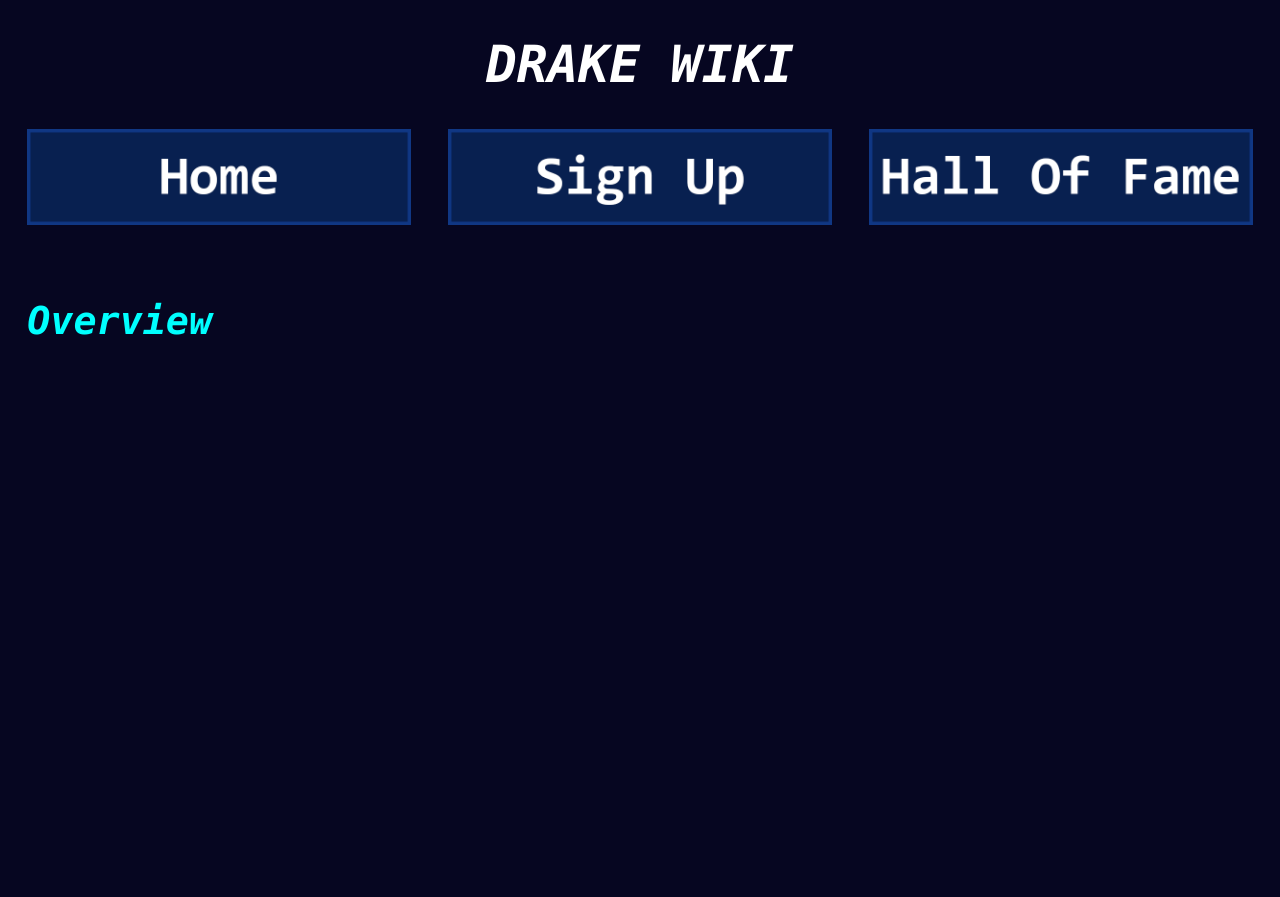
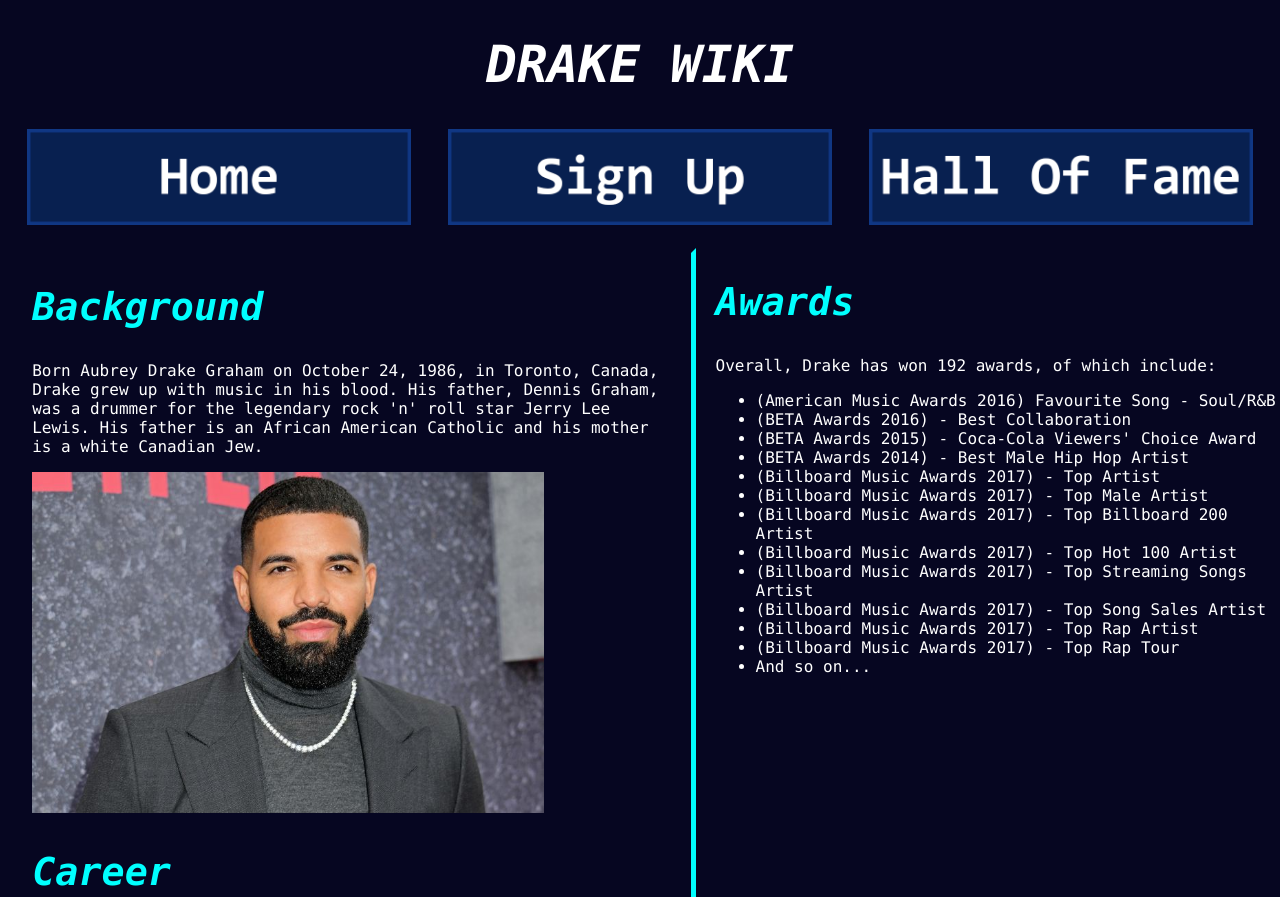
Before and after one commit to BAKAJ77/interactive-website, a plain HTML site: page index.html in a window 1280 px wide. Shown: the top 897 px of the page. Before the commit the page ends 800 px from the top, so only its background shows below. Drawn offline with Linux system fonts and the light colour scheme.

Commit message:
Cleaned up home page

```diff
--- a/index.html
+++ b/index.html
@@ -21,12 +21,60 @@
             <a href="#">
                 <img src="assets/hof_btn.png" alt="hall-of-fame-button" class="button">
             </a>
-        </div> <br/> <br/>
+        </div> <br/>
 
-        <h2>Overview</h2>
+        <div id="main-body">
+            <h2>Background</h2>
+            <p>
+                Born Aubrey Drake Graham on October 24, 1986, in Toronto, Canada, Drake grew up with music in his blood.
+                His father, Dennis Graham, was a drummer for the legendary rock 'n' roll star Jerry Lee Lewis.
+                His father is an African American Catholic and his mother is a white Canadian Jew.
+            </p>
 
-        <p>
+            <img src="assets/drake_img.jpg" alt="drake-img" class="image">
 
-        </p>
+            <h2>Career</h2>
+            <p>
+                Drake initially gained recognition as an actor on the teen drama television series Degrassi: The Next Generation in the early 2000s.
+                Intent on pursuing a career as a rapper, he departed the series in 2007 following the release of his debut mixtape, Room for Improvement.
+                He released two further independent projects, Comeback Season and So Far Gone, before signing to Lil Wayne's Young Money Entertainment in June 2009.
+                Drake released his debut studio album Thank Me Later in 2010, which debuted at number one on the U.S.
+                Billboard 200 and was soon certified platinum by the Recording Industry Association of America (RIAA).
+                His next two releases were 2011's Take Care and 2013's Nothing Was the Same, which were both critically and commercially successful;
+                the former earned him his first Grammy Award for Best Rap Album. <br/> <br/>
+
+                Drake holds several Billboard chart records. He has the most charted songs (154) among solo artists in the history of the Billboard Hot 100,
+                the most simultaneously charted Hot 100 songs in a single week (24), the most time on the Hot 100 (431 weeks) and the most Hot 100 debuts in a week (21).
+                Drake also has the most number one singles on the Hot Rap Songs, Hot R&B/Hip-Hop Airplay and Rhythmic Charts.
+                Alongside his Grammy Award wins, Drake has won three Juno Awards and six American Music Awards, as well as a record thirteen Billboard Music Awards,
+                while also being one of the most acclaimed rappers of the 21st century.
+            </p>
+
+            <img src="assets/drake_img2.jpg" alt="drake-img2" class="image">
+        </div>
+
+        <div id="awards-list">
+            <h2>Awards</h2>
+
+            <p>
+                Overall, Drake has won 192 awards, of which include:
+            </p>
+
+            <ul>
+                <li>(American Music Awards 2016) Favourite Song - Soul/R&B</li>
+                <li>(BETA Awards 2016) - Best Collaboration</li>
+                <li>(BETA Awards 2015) - Coca-Cola Viewers' Choice Award</li>
+                <li>(BETA Awards 2014) - Best Male Hip Hop Artist</li>
+                <li>(Billboard Music Awards 2017) - Top Artist</li>
+                <li>(Billboard Music Awards 2017) - Top Male Artist</li>
+                <li>(Billboard Music Awards 2017) - Top Billboard 200 Artist</li>
+                <li>(Billboard Music Awards 2017) - Top Hot 100 Artist</li>
+                <li>(Billboard Music Awards 2017) - Top Streaming Songs Artist</li>
+                <li>(Billboard Music Awards 2017) - Top Song Sales Artist</li>
+                <li>(Billboard Music Awards 2017) - Top Rap Artist</li>
+                <li>(Billboard Music Awards 2017) - Top Rap Tour</li>
+                <li>And so on...</li>
+            </ul>
+        </div>
     </body>
 </html>
--- a/styles.css
+++ b/styles.css
@@ -1,25 +1,25 @@
 body {
     background-color: #060621;
     font-family: Consolas;
-    font-style: italic;
+    color: white;
 }
 
 h1 {
     color: white;
     font-size: 4vw;
+    font-style: italic;
     text-align: center;
 }
 
 h2 {
     color: cyan;
     font-size: 3vw;
+    font-style: italic;
     text-align: left;
-    margin-left: 1.5vw;
 }
 
 p {
-    color: white;
-    text-align: center;
+    text-align: left;
 }
 
 #buttons {
@@ -27,6 +27,25 @@ p {
     justify-content: space-around;
 }
 
+#main-body {
+    display: inline-block;
+    margin-left: 1.5vw;
+    padding-right: 1.5vw;
+    width: 50vw;
+    border: 5px solid #060621;
+    border-right-color: cyan;
+}
+
+#awards-list {
+    display: inline-block;
+    position: absolute;
+    margin-left: 1.5vw;
+}
+
 .button {
     width: 30vw;
 }
+
+.image {
+    width: 40vw;
+}
```
Also changed, not shown: assets/drake_img.jpg (added), assets/drake_img2.jpg (added).
